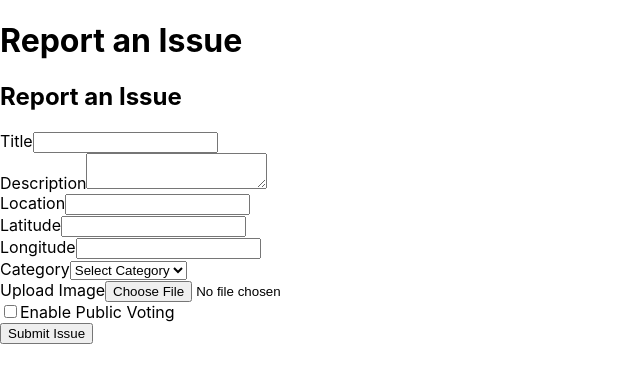
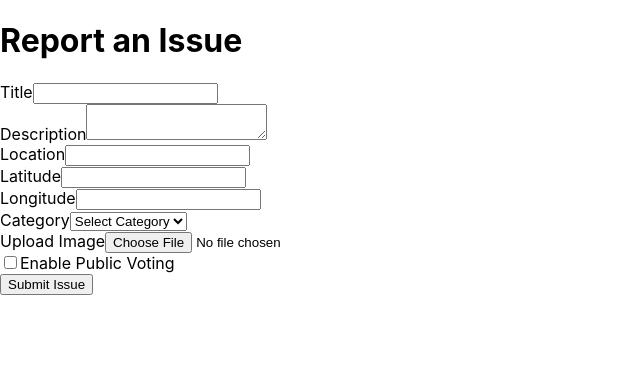
Before and after one commit to atharvaajoshii/PublicEye, a React (Create React App) app in the folder frontend/: page / in a window 1280 px wide. Shown: the top 382 px of the page, without its empty margins (0-640 px from the left). Built offline with nearby package versions, Linux system fonts and the light colour scheme.

Commit message:
report issue

```diff
--- a/frontend/src/components/IssueForm.jsx
+++ b/frontend/src/components/IssueForm.jsx
@@ -35,12 +35,11 @@ function IssueForm() {
 
     console.log(formData);
 
-    // Backend API call will come later
+    // API call will come later
   };
 
   return (
     <form onSubmit={handleSubmit}>
-      <h2>Report an Issue</h2>
 
       <div>
         <label>Title</label>
```
